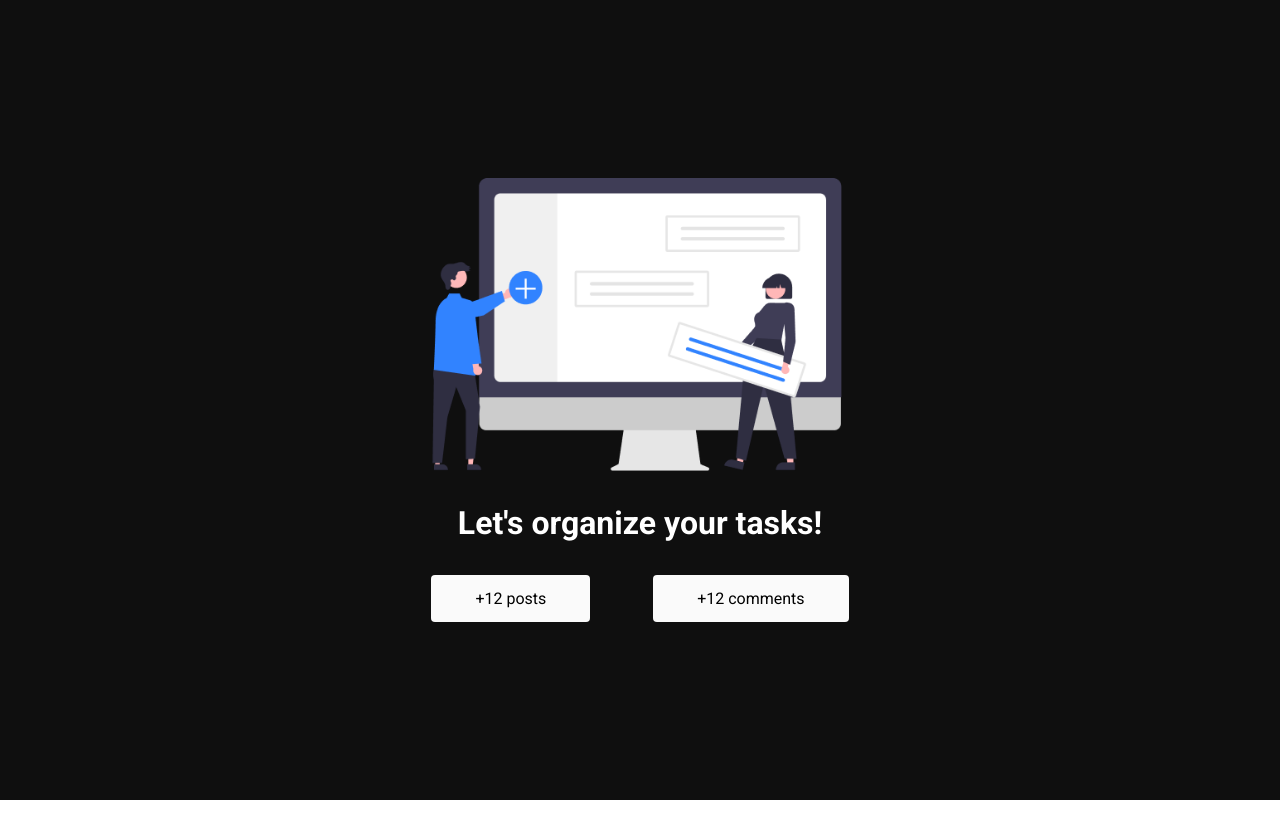
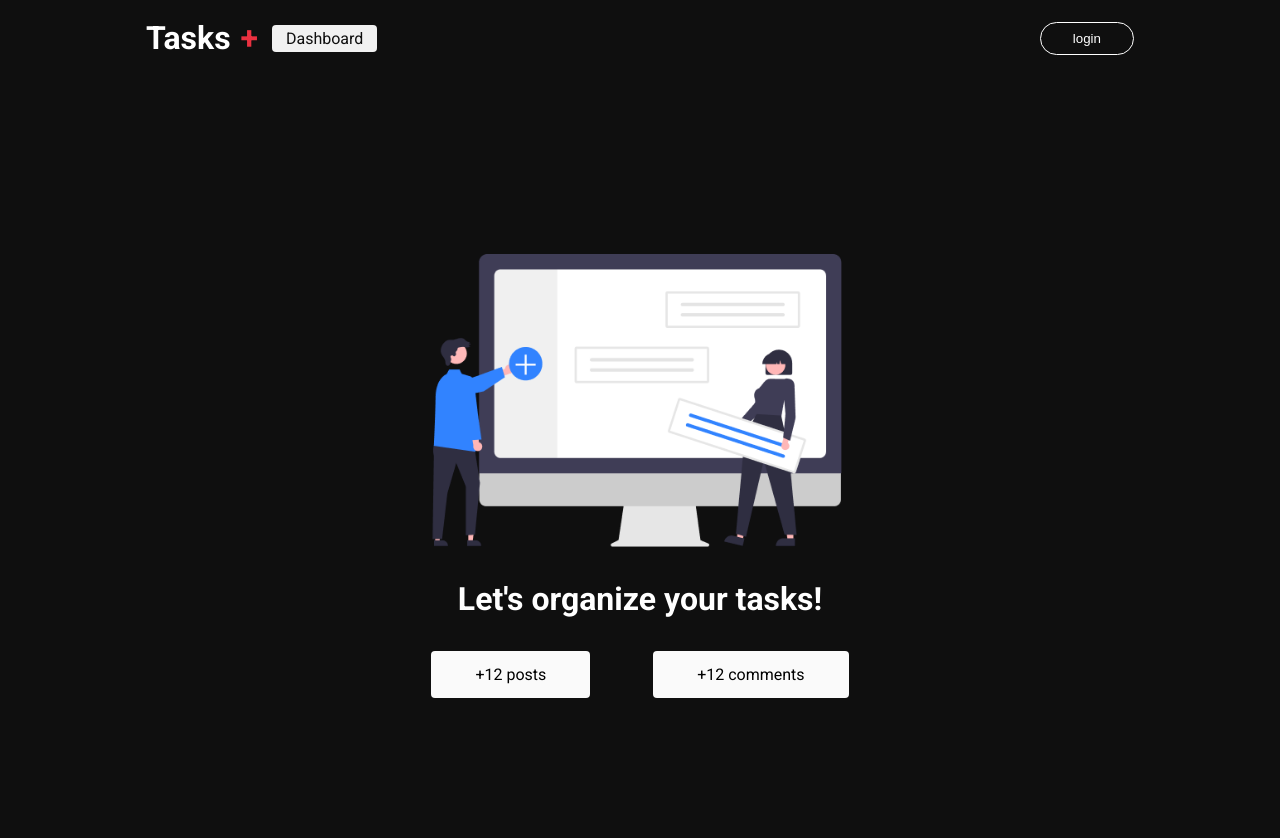
Before and after one commit to MateusGurgel/tasks-plus, a Next.js app: page / in a window 1280 px wide. Shown: the top 838 px of the page. Before the commit the page ends 800 px from the top, so only its background shows below. Built offline with nearby package versions, Linux system fonts and the light colour scheme.

Commit message:
header added

```diff
--- a/src/pages/_app.tsx
+++ b/src/pages/_app.tsx
@@ -1,6 +1,13 @@
-import '@/styles/globals.css'
-import type { AppProps } from 'next/app'
+
+import { Header } from "@/layout/header";
+import "@/styles/globals.css";
+import type { AppProps } from "next/app";
 
 export default function App({ Component, pageProps }: AppProps) {
-  return <Component {...pageProps} />
+  return (
+    <>
+      <Header/>
+      <Component {...pageProps} />
+    </>
+  );
 }
```
